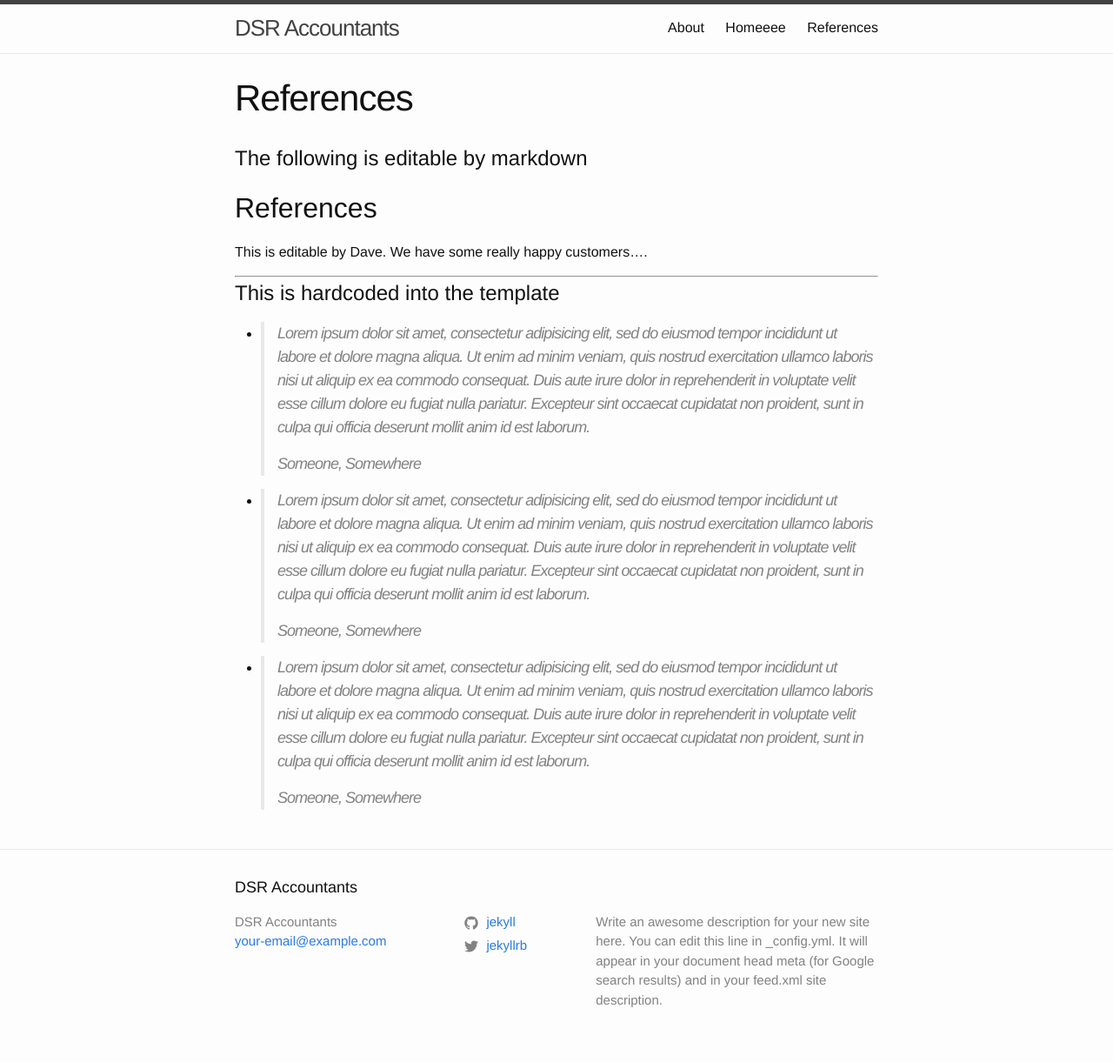
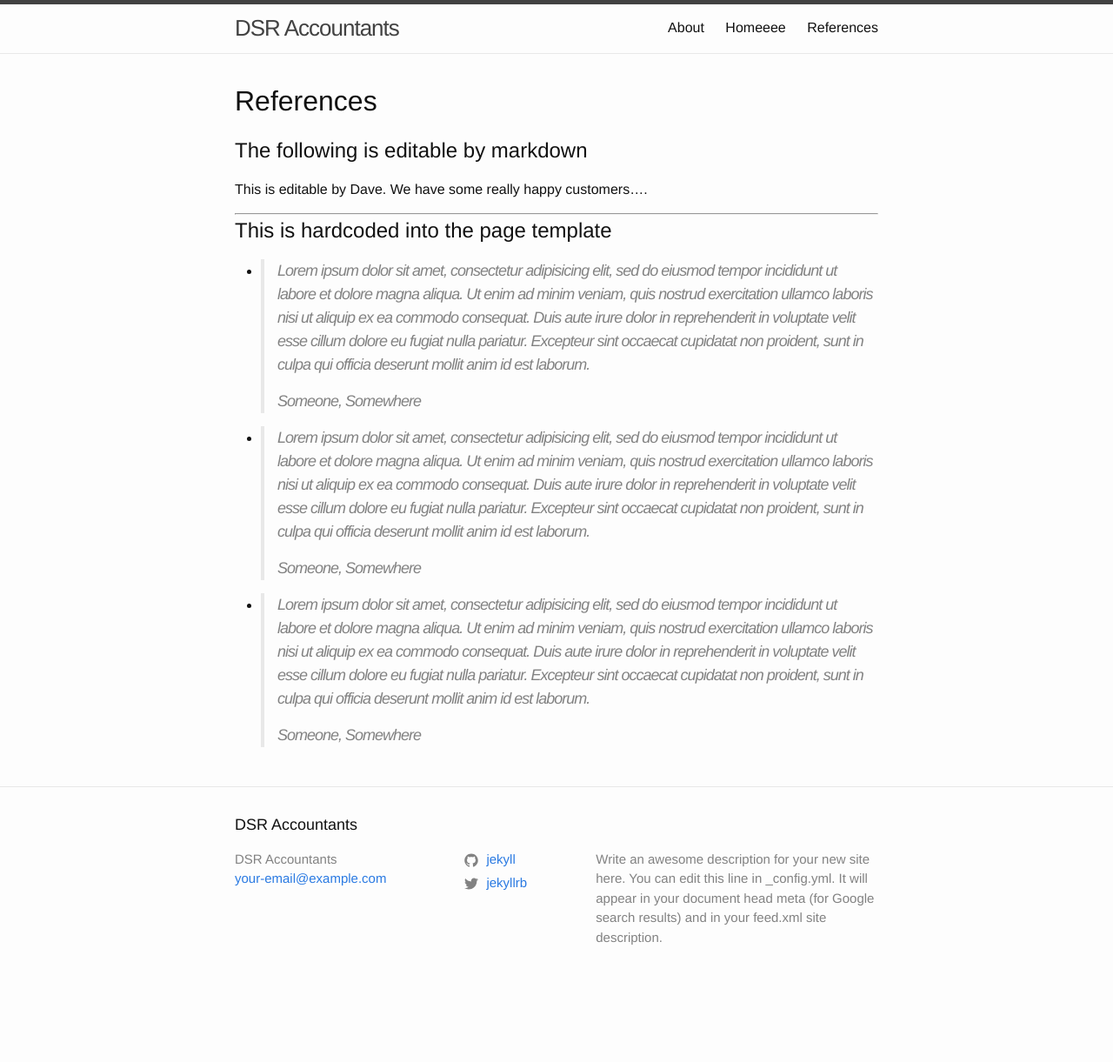
Before and after one commit to marvinbarretto/dsraccountants, a Jekyll site: the page built from references.md, in a window 1280 px wide. Shown: the whole page at 87% size. Built offline with Jekyll 4.4.1, drawn with Linux system fonts in a browser that asks for light colours; after the commit the page ends 1149 px from its top, so only the background shows below that.

Commit message:
Make references template inherit from page

```diff
--- a/_layouts/page.html
+++ b/_layouts/page.html
@@ -1,14 +1,12 @@
 ---
 layout: default
 ---
-<article class="post">
-
-  <header class="post-header">
-    <h1 class="post-title">{{ page.title | escape }}</h1>
+<div class="page">
+  <header class="page__header">
+    <h1 class="page__title">{{ page.title | escape }}</h1>
   </header>
 
-  <div class="post-content">
+  <div class="page__content">
     {{ content }}
   </div>
-
-</article>
+</div>
--- a/_layouts/references.html
+++ b/_layouts/references.html
@@ -1,14 +1,7 @@
 ---
-layout: default
+layout: page
 ---
 <div class="references">
-
-  <header class="post-header">
-    <h1 class="post-title">{{ page.title | escape }}</h1>
-  </header>
-
-
-  <div>
 
   <h2>The following is editable by markdown</h2>
   <div>
@@ -17,7 +10,7 @@
 
   <hr>
 
-    <h2>This is hardcoded into the template</h2>
+  <h2>This is hardcoded into the page template</h2>
 
   <ul>
     <li>
@@ -30,6 +23,4 @@
       {% include references/example.html %}
     </li>
   </ul>
-
 </div>
-</div>
--- a/references.md
+++ b/references.md
@@ -5,6 +5,4 @@
 date: 2017-08-04 23:47:35 +00:00
 ---
 
-# References
-
 This is editable by Dave. We have some really happy customers....
```
Lines whose indentation alone changed are shown as unchanged.
